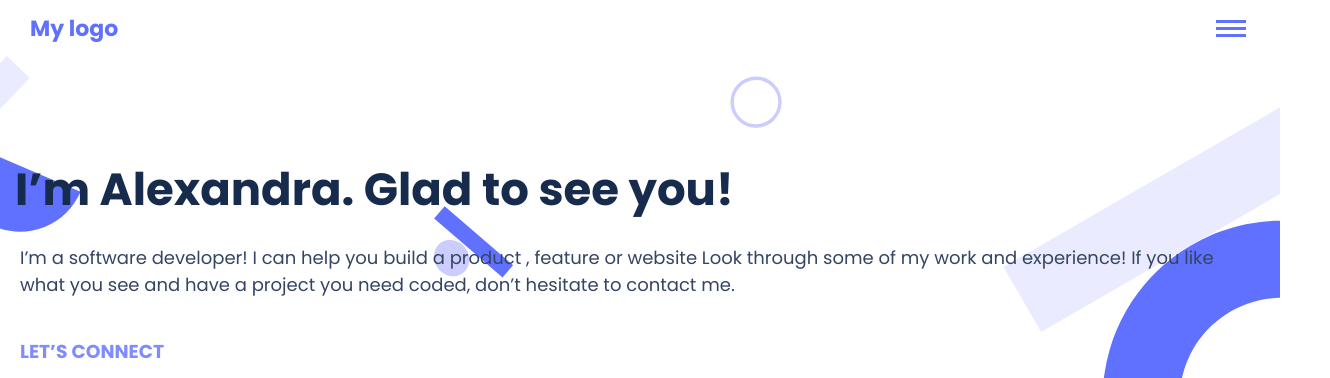
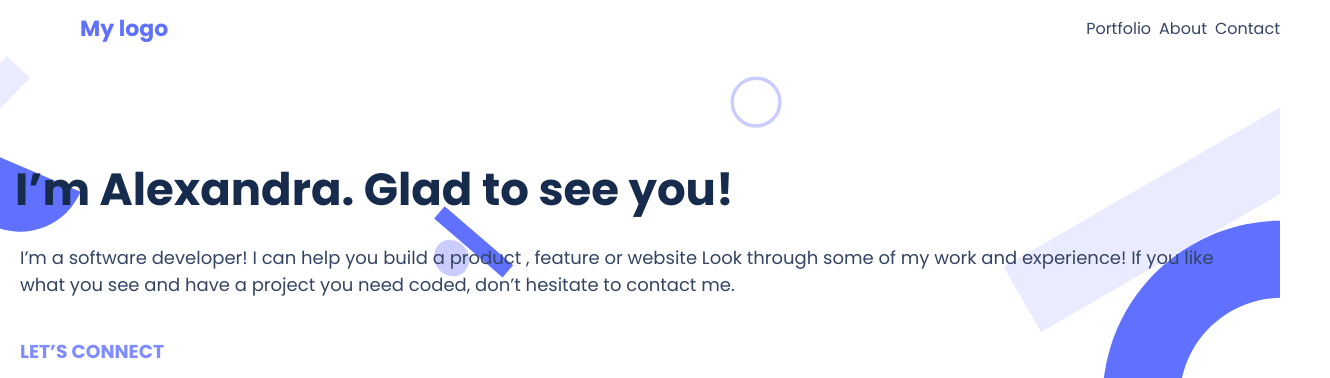
Before and after one commit to Samuelwanza/portfolio_setup_and_mobile_first, a website: page index.html in a window 1280 px wide. Shown: the top 378 px of the page, 1330 px wide, since content can reach past the window. Drawn offline with Linux system fonts and the light colour scheme.

Commit message:
added the nav-section of desktop version

```diff
--- a/index.css
+++ b/index.css
@@ -371,3 +371,41 @@ textarea::placeholder {
   margin-bottom: 60px;
   background-color: white;
 }
+
+.nav-links {
+  display: none;
+}
+
+@media (min-width: 768px) {
+  .bar-line {
+    display: none;
+  }
+
+  .nav-links {
+    display: block;
+    margin-right: 50px;
+  }
+
+  .nav-links > ul {
+    display: flex;
+    list-style: none;
+  }
+
+  .nav-links > ul > li > a {
+    text-decoration: none;
+    color: #344563;
+  }
+
+  .nav-links > ul > li:nth-child(2) {
+    margin-left: 8px;
+  }
+
+  .nav-links > ul > li:nth-child(3) {
+    margin-left: 8px;
+  }
+
+  .header-nav {
+    width: 100vw;
+    margin-left: 50px;
+  }
+}
--- a/index.html
+++ b/index.html
@@ -22,6 +22,19 @@
           <div class="bar-line"></div>
           <div class="bar-line"></div>
           <div class="bar-line"></div>
+        </nav>
+        <nav class="nav-links">
+          <ul>
+            <li>
+              <a href="">Portfolio</a>
+            </li>
+            <li>
+              <a href="">About</a>
+            </li>
+            <li>
+              <a href="">Contact</a>
+            </li>
+          </ul>
         </nav>
       </header>
 
```
